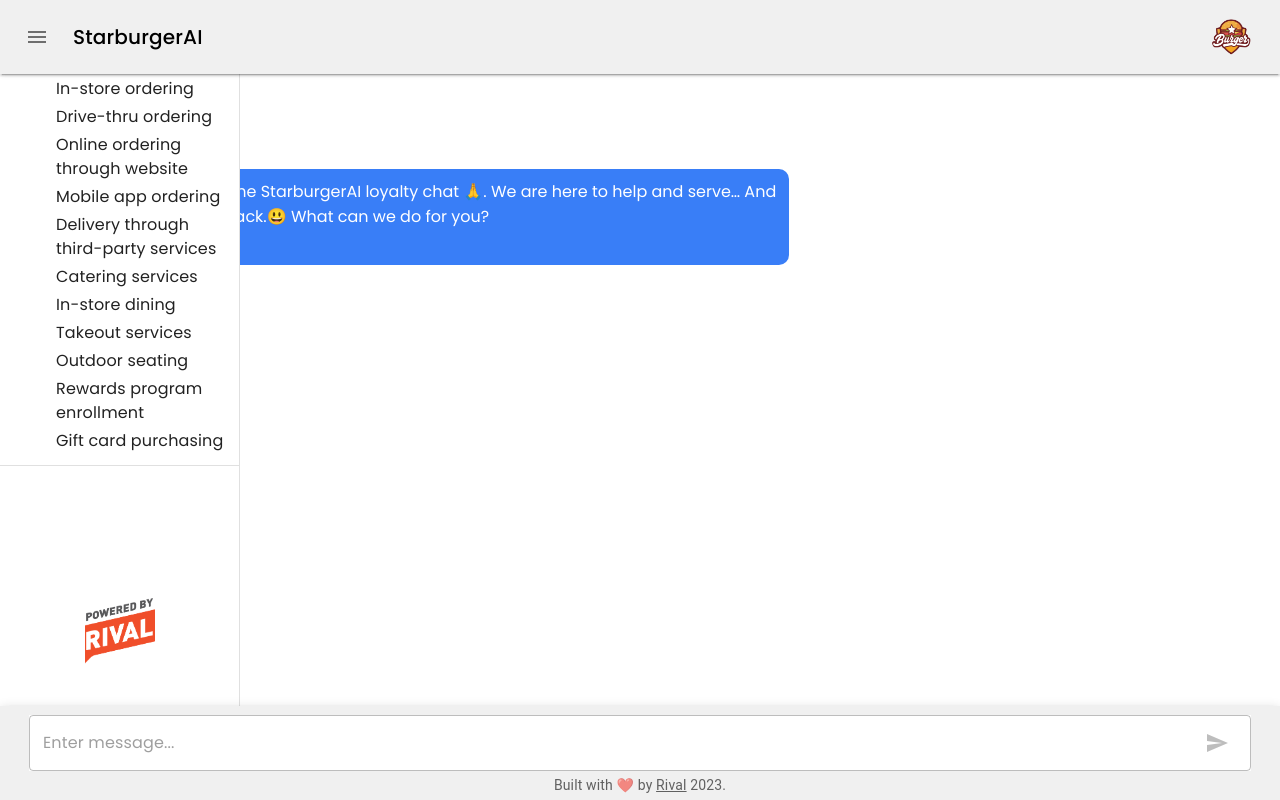
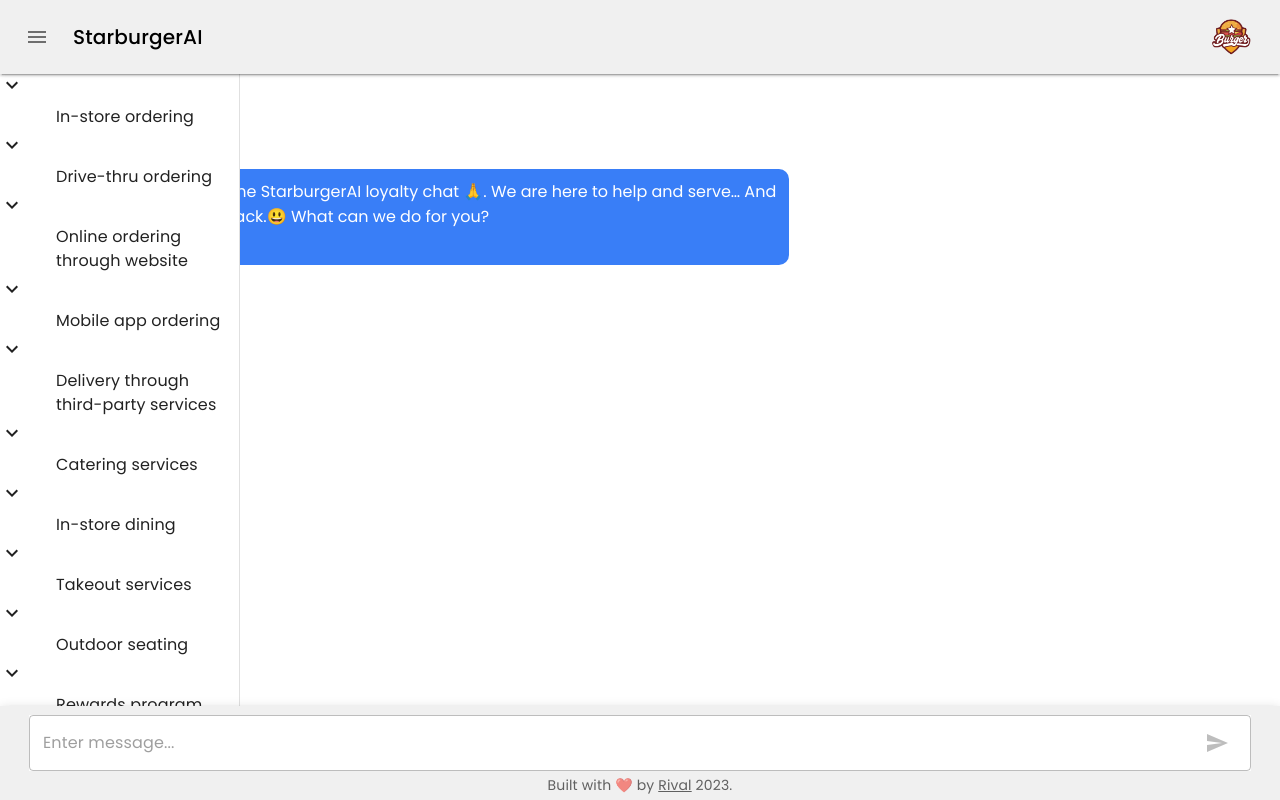
Before and after one commit to Ollstar/domainai, a Next.js app in the folder domainai/: page / in a window 1280 px wide. Both pictures are taken after a click on the button 37 px from the left and 37 px from the top of the page. Built offline with nearby package versions, Linux system fonts and the light colour scheme.

Commit message:
font change

```diff
--- a/domainai/components/BottomAppBar.jsx
+++ b/domainai/components/BottomAppBar.jsx
@@ -47,7 +47,7 @@
 
           </Toolbar>
           <footer>
-            <Typography variant="body2" color="text.secondary" align="center">
+            <Typography variant="body2" fontFamily={"poppins"} color="text.secondary" align="center">
               {'Built with ❤️ by '}
               <Link color="inherit" href="https://rivaltech.com/">
                 Rival
--- a/domainai/components/NestedList.jsx
+++ b/domainai/components/NestedList.jsx
@@ -5,14 +5,15 @@
 import ListItemIcon from '@mui/material/ListItemIcon';
 import ListItemText from '@mui/material/ListItemText';
 import Collapse from '@mui/material/Collapse';
-import { ExpandMore, ExpandLess } from '@mui/icons-material';
+import { ExpandMore, ExpandLess, ChevronRight, ChevronLeft } from '@mui/icons-material';
 import ChatIcon from '@mui/icons-material/Chat';
 import styles from "styles/index.module.css";
+import { Icon, IconButton } from '@mui/material';
 
 export default function NestedList({ onSubmit, setMessageInput, handleDrawerClose }) {
 
   const [open, setOpen] = React.useState({});
-  const  data = [
+  const data = [
     {
       entryPoint: "In-store ordering",
       questions: [
@@ -142,15 +143,28 @@
       }}>
 
       {entryPoints.map((entryPoint, index) => (
+
         <React.Fragment key={`company-${index}`}>
+                        {open[index] ? <ExpandLess /> : <ExpandMore />}
+
+
           <ListItemText onClick={() => handleCompanyClick(index)}
             primaryTypographyProps={{ fontFamily: 'poppins' }}
-              sx={{ fontFamily: "poppins" }}
+            sx={{ justifyContent: 'flex-start' }}
             inset
-              primary={entryPoint}/>
+            primary={entryPoint}
+
+          >
+
+          </ListItemText>
+
+
+
+
 
 
           <Collapse in={open[index]} timeout="auto" unmountOnExit>
+
             <List component="div" disablePadding>
               {data[index].questions.map((question, questionIndex) => (
                 <ListItemButton
```
Lines whose indentation alone changed are shown as unchanged.
